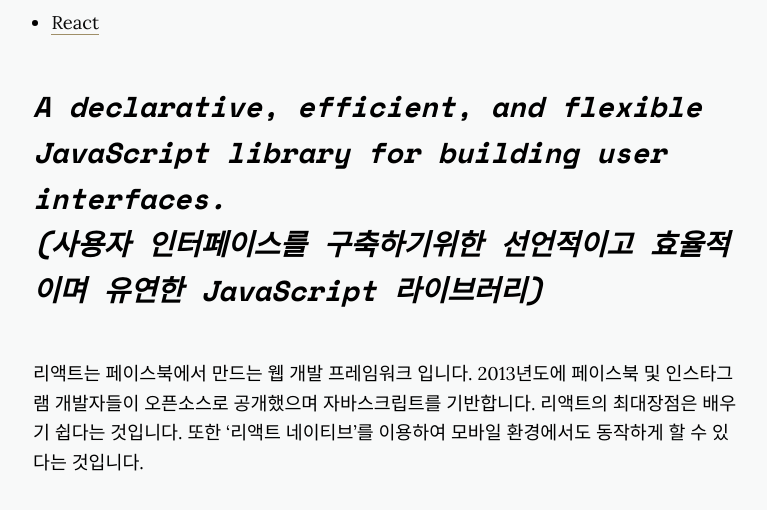
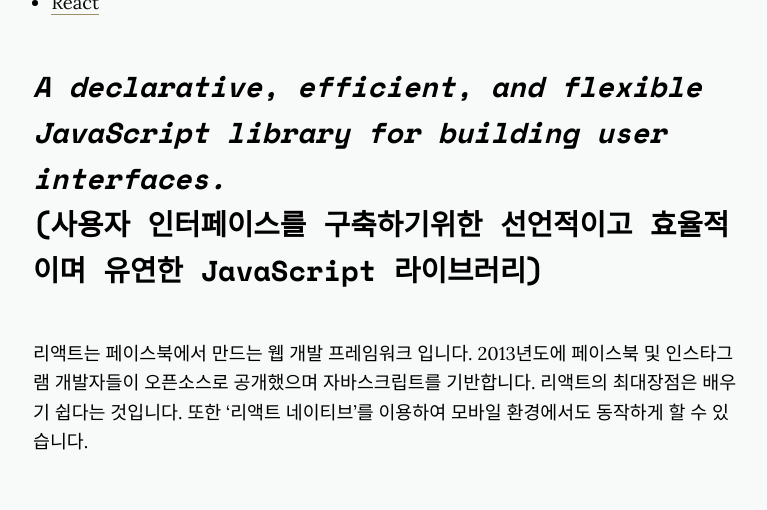
Before and after one commit to xddongx/Chimaek.github.io, a Jekyll site: the page built from _posts/2018-10-14-profile.markdown, in a window 1280 px wide and 900 px high, scrolled down 2671 px, cut to the strip 0-526 px from the top of the window. Shown: the top 510 px of the strip, without its empty margins (255-1022 px from the left). Built offline with Jekyll 4.4.1, drawn with Linux system fonts in a browser that asks for light colours; nearby versions of some CDN libraries.

Commit message:
Update _posts/2018-10-14-profile.markdown

```diff
--- a/_posts/2018-10-14-profile.markdown
+++ b/_posts/2018-10-14-profile.markdown
@@ -13,7 +13,7 @@
 ![pg](https://search.pstatic.net/common/?src=http%3A%2F%2Fblogfiles.naver.net%2F20130311_100%2Ftasunkiya7_1362929500347x1jn9_JPEG%2F1362929499486_BDrRyxSCUAAyYoO.jpg&type=b400)
 
 
- ### ***학력***
+### ***학력***
   * #### [제주광양초등학교](http://jeju-gwyang.jje.es.kr/) 졸업
   * #### [제주제일중학교](http://jeil.jje.ms.kr/) 졸업
   * #### [제주영주고등학교](http://jyj.jje.hs.kr/) 졸업
@@ -21,7 +21,7 @@
 
   ***
 
-  ### ***소개***
+### ***소개***
 
   KT에 다니시던 아버지 덕분에 최신 하드웨어들을 접하며 자연스럽게 컴퓨터쪽에 관심이 생겼습니다. 입학하였을때는 에너지공학과였지만 2학년때 컴퓨터공학과로 전과하였습니다.
 
@@ -33,7 +33,9 @@
 
 ***
 
+
 ### ***사용하는 언어 및 툴***
+
 
 
 * 프로그래밍 언어: JAVA, C , Python
@@ -41,6 +43,7 @@
 * 툴: Atom, Intelli J, MS vs code, Dev c++, PYcham , Android Studio
 
 ***
+
 
 ### ***배우고 있는 언어 및 프레임워크***
 
@@ -52,18 +55,20 @@
 
 ### ***Fork***
 
+
 * [Tensorflow](https://github.com/Chimaek/tensorflow)
 
  >***An Open Source Machine Learning Framework for Everyone***
  <br>
- ***(모두를 위한 오픈 소스 기계 학습 프레임 워크)***
+ **(모두를 위한 오픈 소스 기계 학습 프레임 워크)**
 
 기계학습 라이브러리(프레임 워크)중에서 제일 유명하고, 많이 쓰이며, 점유율 1위인 텐서플로우입니다. 구글에서 만든 라이브러리 만큼 매우 유용하며 학생들에게도 입문용으로 많이 쓰입니다. 저 또한 이 라이브러리를 툴에 import하여 쓰고 있으며 수학적인 부문이 있어 어렵긴 하지만 데이터를 입력하여 제가 원하는 값이 나오는게 신기하며 재미있습니다.
+
 
 * [React](https://github.com/Chimaek/react)
 
  >***A declarative, efficient, and flexible JavaScript library for building user interfaces.***
  <br>
- ***(사용자 인터페이스를 구축하기위한 선언적이고 효율적이며 유연한 JavaScript 라이브러리)***
+ **(사용자 인터페이스를 구축하기위한 선언적이고 효율적이며 유연한 JavaScript 라이브러리)**
 
-리액트는 페이스북에서 만드는 웹 개발 프레임워크 입니다. 2013년도에 페이스북 및 인스타그램 개발자들이 오픈소스로 공개했으며 자바스크립트를 기반합니다. 리액트의 최대장점은 배우기 쉽다는 것입니다. 또한 '리액트 네이티브'를 이용하여 모바일 환경에서도 동작하게 할 수 있다는 것입니다.
+리액트는 페이스북에서 만드는 웹 개발 프레임워크 입니다. 2013년도에 페이스북 및 인스타그램 개발자들이 오픈소스로 공개했으며 자바스크립트를 기반합니다. 리액트의 최대장점은 배우기 쉽다는 것입니다. 또한 '리액트 네이티브'를 이용하여 모바일 환경에서도 동작하게 할 수 있습니다.
```
